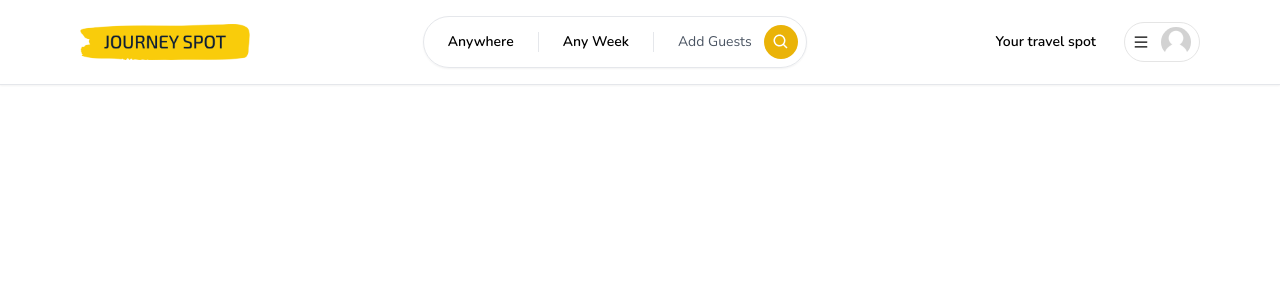
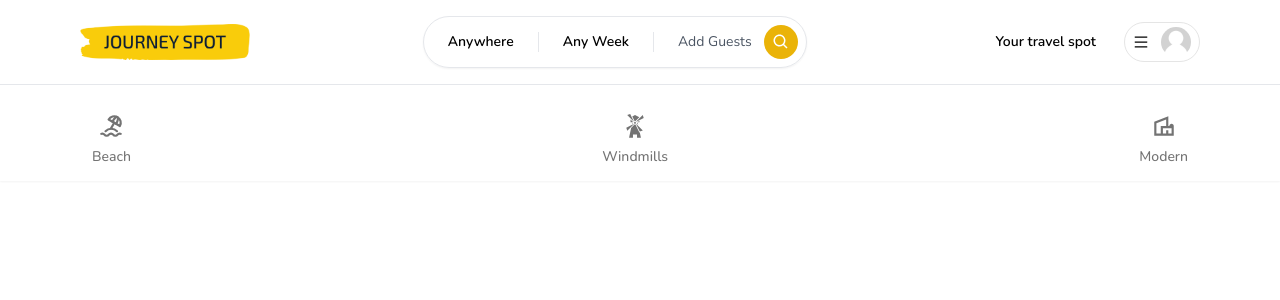
Before and after one commit to kirsalfetnik/Journey-spot, a Next.js app in the folder frontend/: page / in a window 1280 px wide. Shown: the top 300 px of the page. Built offline with nearby package versions, Linux system fonts and the light colour scheme; no server answers.

Commit message:
Add categories and implement category navigation

```diff
--- /dev/null
+++ b/frontend/app/components/CategoryBox.tsx
@@ -0,0 +1,72 @@
+'use client'
+
+import { useRouter, useSearchParams } from "next/navigation";
+import { useCallback } from "react";
+import { IconType } from "react-icons";
+import qs from "query-string"
+
+interface CategoryBoxProps {
+    icon: IconType;
+    label: string;
+    selected?: boolean;
+}
+
+const CategoryBox: React.FC<CategoryBoxProps> = ({
+    icon: Icon,
+    label,
+    selected
+}) => {
+    const router = useRouter()
+    const params = useSearchParams()
+
+    const handleClick = useCallback(() => {
+        let currentQuery = {}
+
+        if (params) {
+            currentQuery = qs.parse(params.toString())
+        }
+
+        const updatedQuery: any = {
+            ...currentQuery,
+            category: label
+        }
+
+        if (params?.get('category') === label) {
+            delete updatedQuery.category
+        }
+
+        const url = qs.stringifyUrl({
+            url: '/',
+            query: updatedQuery
+        }, { skipNull: true })
+
+        router.push(url)
+    }, [label, params, router])
+
+    return (
+        <div
+            onClick={handleClick}
+            className={`
+                flex
+                flex-col
+                items-center
+                justify-center
+                gap-2
+                p-3
+                border-b-2
+                hover:text-neutral-800
+                transition
+                cursor-pointer
+                ${selected ? 'border-b-neutral-800' : 'border-transparent'}
+                ${selected ? 'text-neutral-800' : 'text-neutral-500'}
+            `}
+        >
+            <Icon size={26} />
+            <div className="font-medium text-sm">
+                {label}
+            </div>
+        </div>
+    );
+}
+
+export default CategoryBox;
--- /dev/null
+++ b/frontend/app/components/navbar/Categories.tsx
@@ -0,0 +1,52 @@
+import Container from "../Container"
+
+import { TbBeach } from "react-icons/tb"
+import { GiWindmill } from "react-icons/gi"
+import { MdOutlineVilla } from "react-icons/md"
+import CategoryBox from "../CategoryBox"
+
+export const categories = [
+    {
+        label: 'Beach',
+        icon: TbBeach,
+        description: 'This property is close to the beach!'
+    },
+    {
+        label: 'Windmills',
+        icon: GiWindmill,
+        description: 'This property has windmills!'
+    },
+    {
+        label: 'Modern',
+        icon: MdOutlineVilla,
+        description: 'This property is modern!'
+    }
+]
+
+const Categories = () => {
+    return (
+        <Container>
+            <div
+                className='
+                    pt-4
+                    flex
+                    flex-row
+                    items-center
+                    justify-between
+                    overflow-x-auto
+                '
+            >
+                {categories.map((item) => (
+                    <CategoryBox
+                        key={item.label}
+                        label={item.label}
+                        description={item.description}
+                        icon={item.icon}
+                    />
+                ))}
+            </div>
+        </Container>
+    );
+}
+
+export default Categories;
--- a/frontend/app/components/navbar/Navbar.tsx
+++ b/frontend/app/components/navbar/Navbar.tsx
@@ -1,6 +1,7 @@
 'use client'
 
 import Container from "../Container"
+import Categories from "./Categories"
 import Logo from "./Logo"
 import Search from "./Search"
 import UserMenu from "./UserMenu"
@@ -40,6 +41,7 @@
                     </div>
                 </Container>
             </div>
+            <Categories />
         </div>
      );
 }
--- a/frontend/package.json
+++ b/frontend/package.json
@@ -24,6 +24,7 @@
     "next-auth": "^4.22.1",
     "postcss": "^8.4.23",
     "prisma": "^4.14.1",
+    "query-string": "^8.1.0",
     "react": "18.2.0",
     "react-dom": "18.2.0",
     "react-hook-form": "^7.43.9",
```
Also changed, not shown: 1 other file (tests, documents, lock files or other folders).
